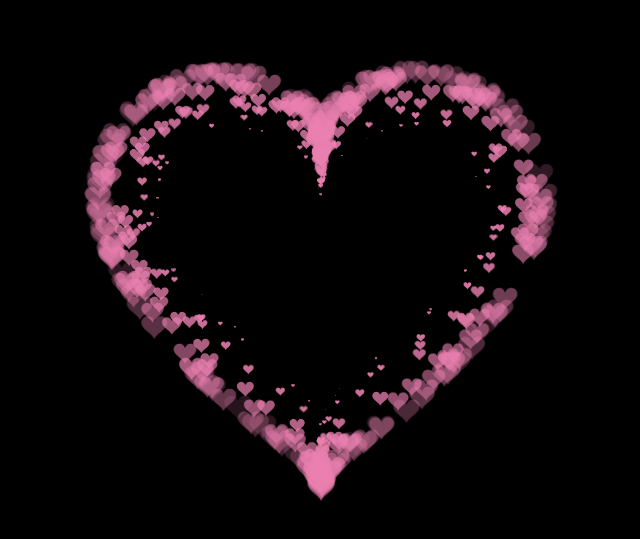
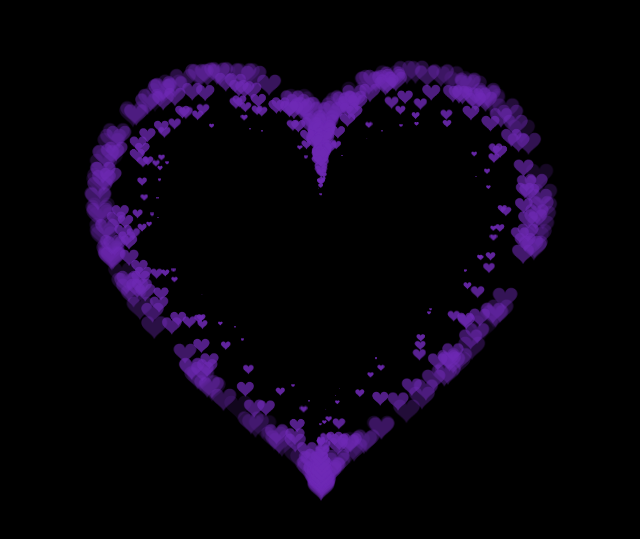
Before and after one commit to quyenngthmy/heart, a plain HTML site: page index.html in a window 1280 px wide. Shown: the part 123-662 px from the top of the page, without its empty margins (319-959 px from the left). Drawn offline with Linux system fonts and the light colour scheme.

Commit message:
no message

```diff
--- a/index.html
+++ b/index.html
@@ -212,7 +212,7 @@ var ParticlePool = (function() {
     }
     context.closePath();
     // create the fill
-    context.fillStyle = '#ea80b0';
+    context.fillStyle = '#6F2AB5';
     context.fill();
     // create the image
     var image = new Image();
```
